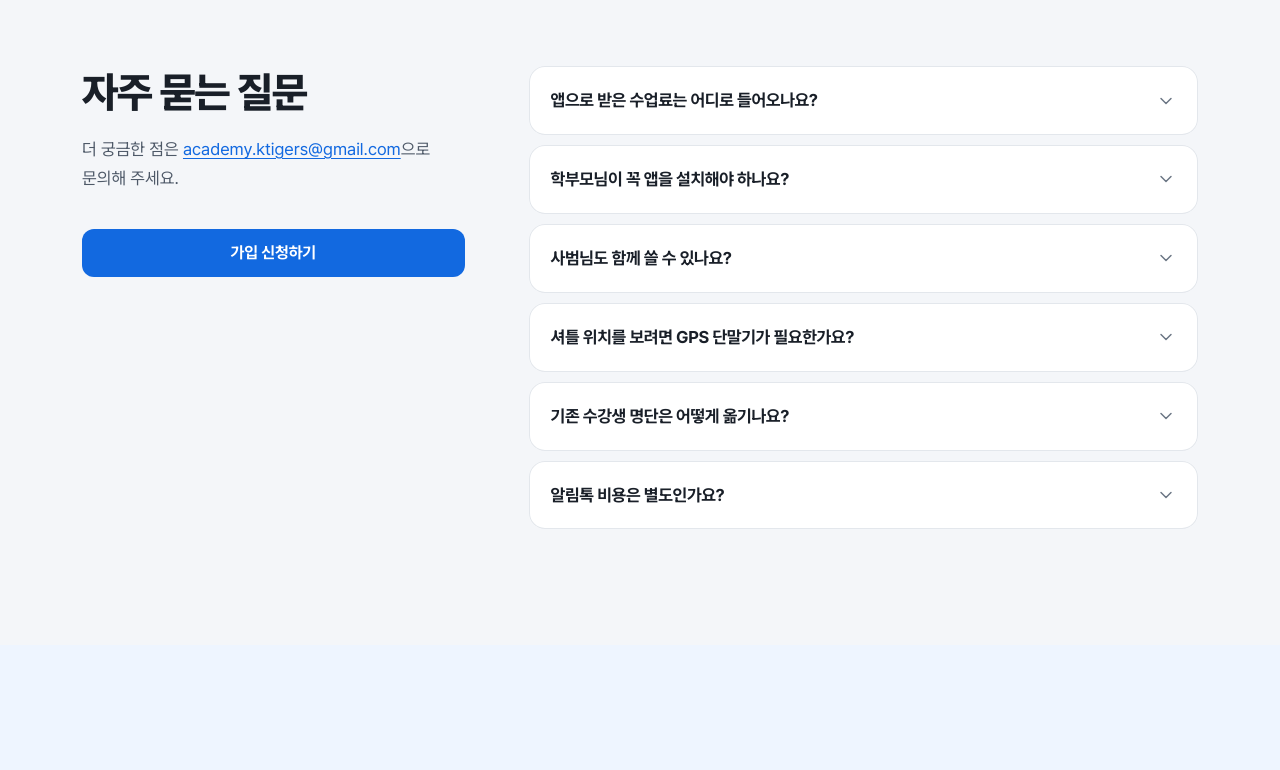
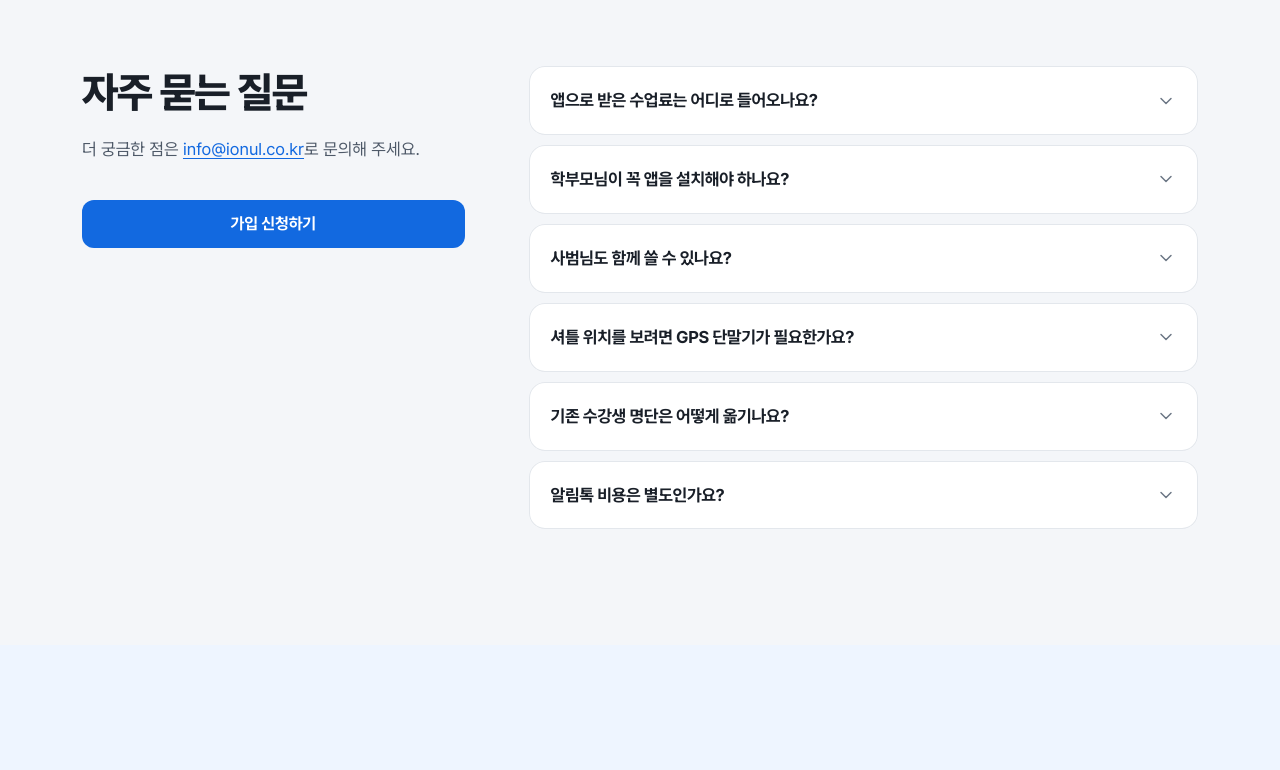
Before and after one commit to jiksp/ionul-pages, a plain HTML site: page index.html in a window 1280 px wide. Shown: the part 10000-10770 px from the top of the page. Drawn offline with Linux system fonts and the light colour scheme.

Commit message:
소개 페이지 문의 메일을 info@ionul.co.kr로 바꾼다
자주 묻는 질문, 시작하기 아래 안내, 바닥글의 문의 메일을
academy.ktigers@gmail.com에서 회사 도메인 주소 info@ionul.co.kr로 바꿉니다.
서버가 보내는 메일도 같은 주소로 옮겼습니다. 주소만 바꿨고, 글꼴 부분
파일에 새 주소 글자가 이미 들어 있어 다시 빌드하지 않았습니다.

Co-Authored-By: Claude Opus 5.5 <noreply@anthropic.com>

```diff
--- a/index.html
+++ b/index.html
@@ -1026,7 +1026,7 @@ figcaption, .caption { font-size: 14px; color: var(--text-3); line-height: 1.55;
       <div class="wrap faq-wrap">
         <div class="faq-side">
           <h2 class="h2" id="faq-title">자주 묻는 질문</h2>
-          <p class="body">더 궁금한 점은 <a href="mailto:academy.ktigers@gmail.com">academy.ktigers@gmail.com</a>으로 문의해 주세요.</p>
+          <p class="body">더 궁금한 점은 <a href="mailto:info@ionul.co.kr">info@ionul.co.kr</a>로 문의해 주세요.</p>
           <a class="btn btn-primary faq-cta" href="https://mta-admin.ionul.co.kr/signup">가입 신청하기</a>
         </div>
         <div class="faq">
@@ -1196,7 +1196,7 @@ figcaption, .caption { font-size: 14px; color: var(--text-3); line-height: 1.55;
           </article>
         </div>
         <div class="qa-help">
-          <p>그 밖의 문의는 <a href="support.html">고객지원</a> 페이지나 academy.ktigers@gmail.com으로 보내 주세요.</p>
+          <p>그 밖의 문의는 <a href="support.html">고객지원</a> 페이지나 info@ionul.co.kr로 보내 주세요.</p>
           <div class="store-row" style="margin-top: 0">
             <a class="store-btn" href="https://apps.apple.com/kr/app/id6795511939" rel="noopener">
               <svg class="icon" aria-hidden="true"><use href="#i-brand-apple"/></svg>
@@ -1230,7 +1230,7 @@ figcaption, .caption { font-size: 14px; color: var(--text-3); line-height: 1.55;
       </nav>
       <div class="footer-col">
         <strong>문의</strong>
-        <a href="mailto:academy.ktigers@gmail.com">academy.ktigers@gmail.com</a>
+        <a href="mailto:info@ionul.co.kr">info@ionul.co.kr</a>
         <span>평일 10:00~18:00</span>
       </div>
     </div>
```
